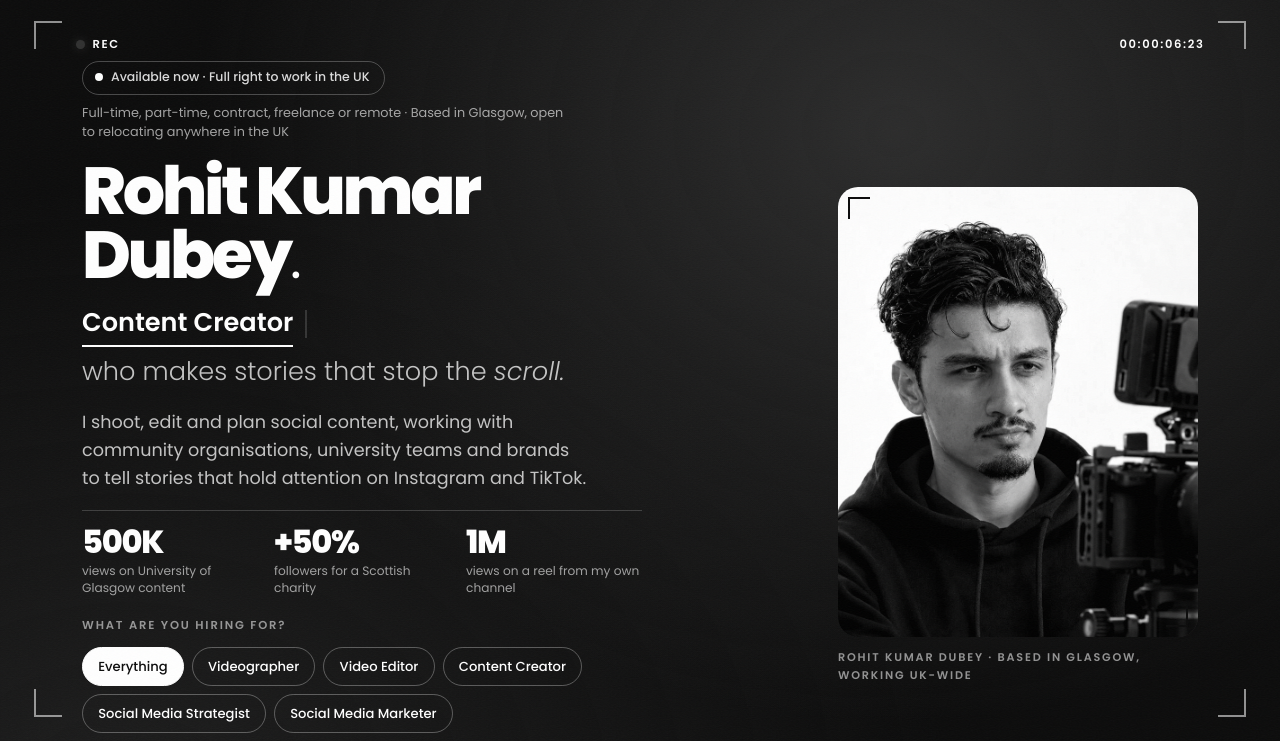
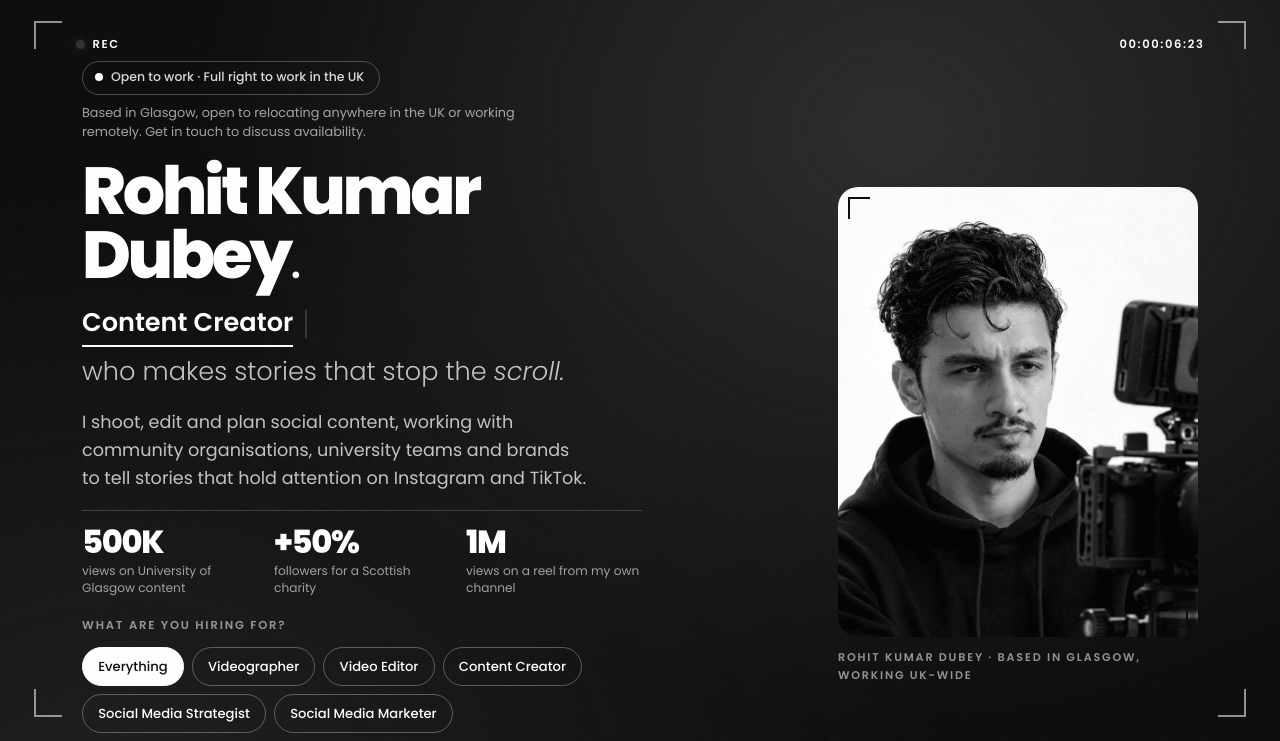
Before and after one commit to dubeyvisuals/dubeyvisuals.github.io, a plain HTML site: page index.html in a window 1280 px wide. Shown: the part 59-800 px from the top of the page. Drawn offline with Linux system fonts and the light colour scheme; animation ran at ten frames a second.

Commit message:
Replace job-type list with "Open to work" availability
Badge now reads "Open to work · Full right to work in the UK", with
location, remote and a prompt to get in touch about availability.

Co-Authored-By: Claude Opus 5.5 <noreply@anthropic.com>

```diff
--- a/index.html
+++ b/index.html
@@ -4,7 +4,7 @@
   <meta charset="UTF-8">
   <meta name="viewport" content="width=device-width, initial-scale=1.0">
   <title>Rohit Kumar Dubey | Videographer, Video Editor, Content Creator &amp; Social Media Strategist</title>
-  <meta name="description" content="Rohit Kumar Dubey (Dubey Visuals), videographer, video editor, content creator and social media strategist. Based in Glasgow, open to relocating anywhere in the UK and to remote work. Available now.">
+  <meta name="description" content="Rohit Kumar Dubey (Dubey Visuals), videographer, video editor, content creator and social media strategist. Based in Glasgow, open to relocating anywhere in the UK and to remote work. Open to work.">
 
   <!-- Link previews (LinkedIn, WhatsApp, email, Slack) -->
   <meta property="og:type" content="website">
@@ -68,8 +68,8 @@
         <div class="hero-grid">
           <div class="hero-copy">
             <div class="availability-wrap reveal">
-              <p class="availability"><span class="avail-dot" aria-hidden="true"></span>Available now &middot; Full right to work in the UK</p>
-              <p class="availability-sub">Full-time, part-time, contract, freelance or remote &middot; Based in Glasgow, open to relocating anywhere in the UK</p>
+              <p class="availability"><span class="avail-dot" aria-hidden="true"></span>Open to work &middot; Full right to work in the UK</p>
+              <p class="availability-sub">Based in Glasgow, open to relocating anywhere in the UK or working remotely. Get in touch to discuss availability.</p>
             </div>
 
             <h1 class="hero-title reveal">
@@ -659,7 +659,7 @@
         </figure>
         <p class="section-kicker reveal">08 / Contact</p>
         <h2 class="contact-title reveal">Got a story<br>worth <em>telling?</em></h2>
-        <p class="contact-text reveal">Available to start now for full-time, part-time, contract, freelance and remote work, with full right to work in the UK. Currently based in Glasgow and open to relocating anywhere in the UK for the right role.</p>
+        <p class="contact-text reveal">Open to work, with full right to work in the UK. Currently based in Glasgow and open to relocating anywhere in the UK or working remotely for the right role. Get in touch to discuss availability.</p>
         <div class="contact-actions reveal">
           <a href="mailto:dubey.visuals@gmail.com" class="btn btn-light">Email me</a>
           <button type="button" class="btn btn-ghost" id="copyEmail" data-email="dubey.visuals@gmail.com">
```
